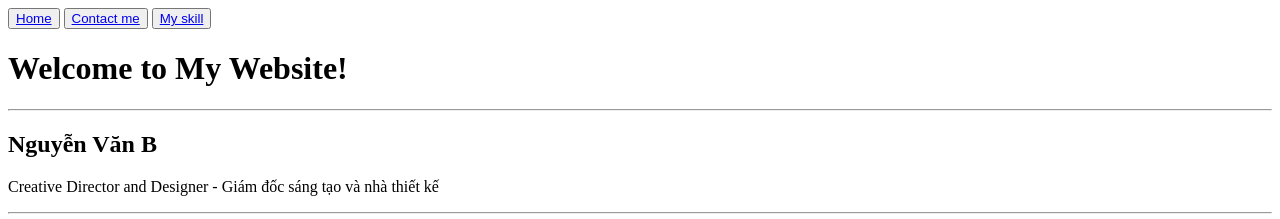
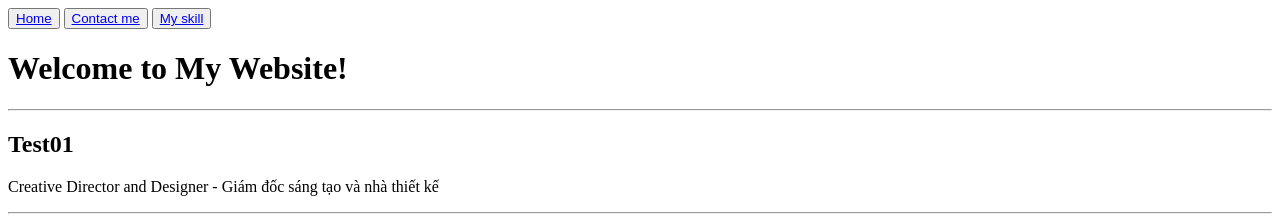
Before and after one commit to Trantuan2310/TestGit, a plain HTML site: page index.html in a window 1280 px wide. Shown: the top 219 px of the page. Drawn offline with Linux system fonts and the light colour scheme.

Commit message:
test01test01

```diff
--- a/index.html
+++ b/index.html
@@ -22,7 +22,7 @@
     </button>
     <h1>Welcome to My Website!</h1>
     <hr />
-    <h2>Nguyễn Văn B</h2>
+    <h2>Test01</h2>
     <p>Creative Director and Designer - Giám đốc sáng tạo và nhà thiết kế</p>
     <hr />
 
```
